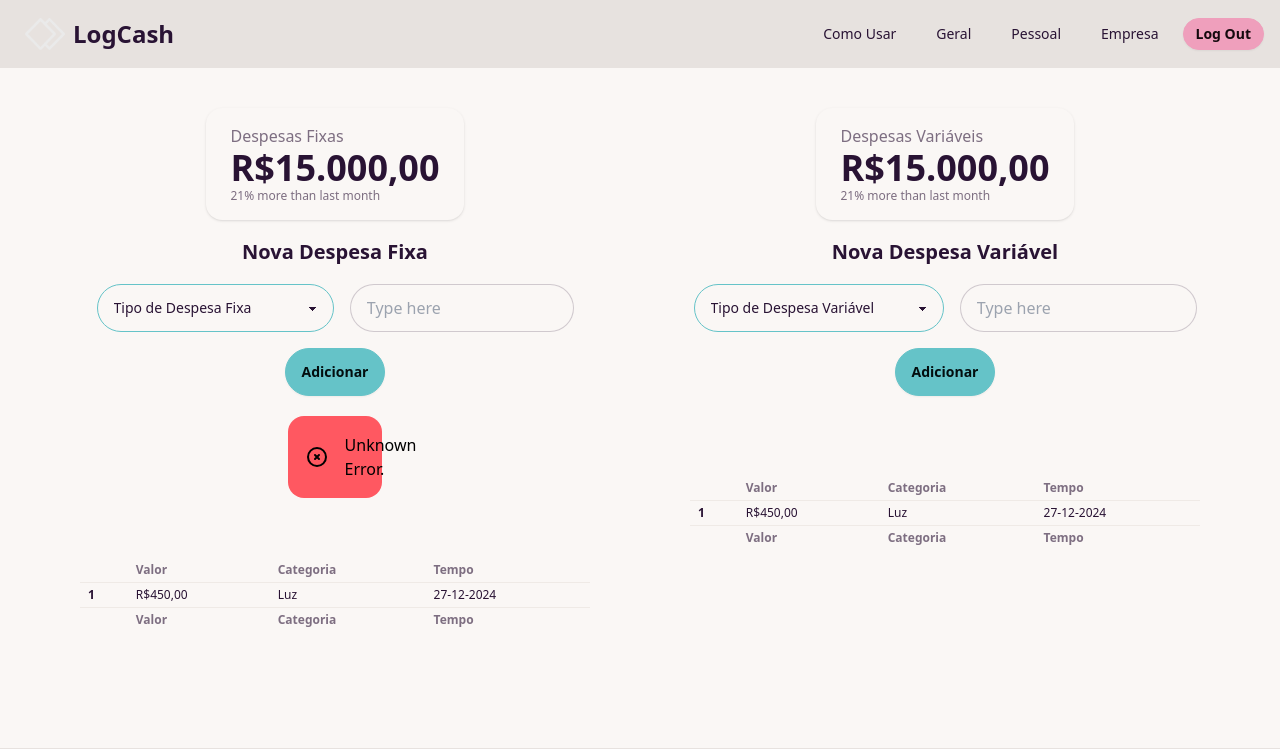
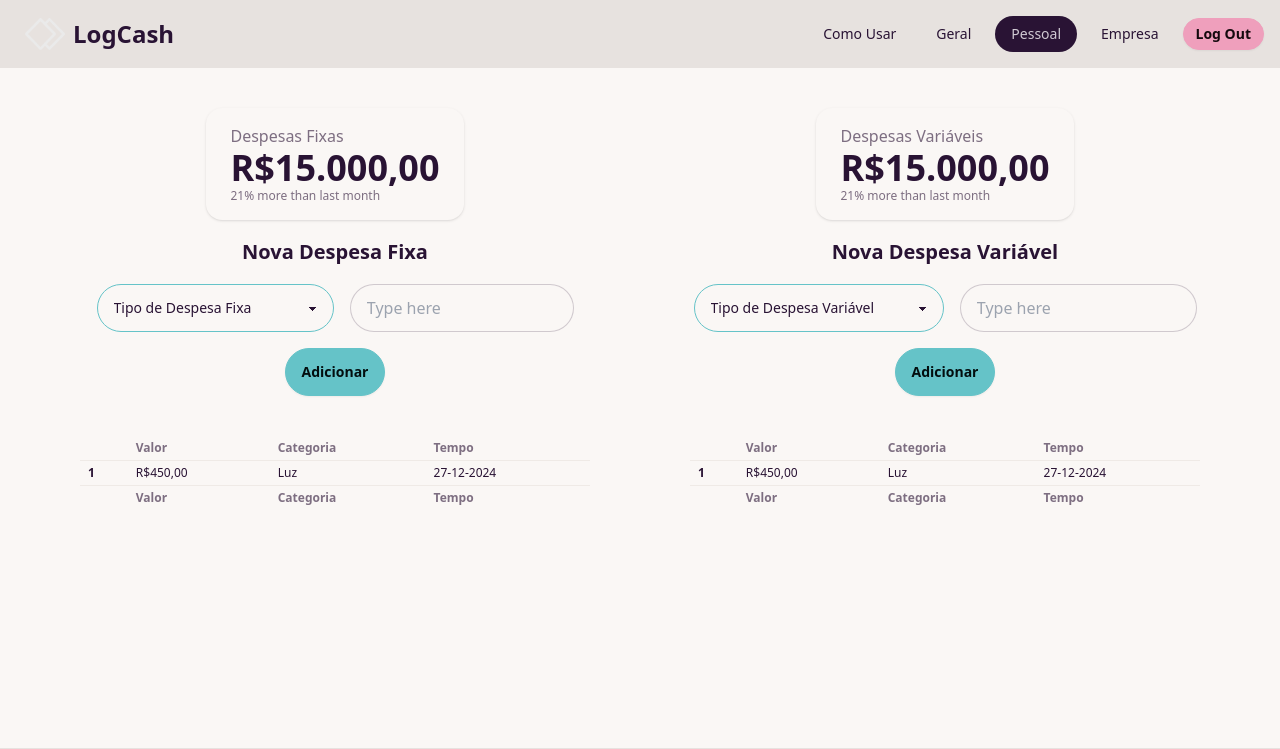
Before and after one commit to alogieishara/final-project, a Flask app: page /pessoal in a window 1280 px wide. Shown: the top 749 px of the page. Run offline with Flask 3, Linux system fonts and the light colour scheme; a user stored in the database is signed in; some libraries are stand-ins or nearby versions.

Commit message:
Finalmente o error handling usando flash tá funcionando, crie mais rotas!

```diff
--- a/app.py
+++ b/app.py
@@ -26,7 +26,6 @@ Session(app)
 # Configure CS50 Library to use SQLite database
 db = SQL("sqlite:///logcash.db")
 
-
 @app.after_request
 def after_request(response):
     """Ensure responses aren't cached"""
@@ -41,7 +40,7 @@ def after_request(response):
 @login_required # if you go to this route not logged in, you'll be redirected to /login
 def index():
     """Homepage"""
-    return render_template("index.html")
+    return render_template("index.html", active_page="geral")
 
 @app.route("/login", methods=["GET", "POST"])
 def login():
@@ -90,12 +89,47 @@ def login():
 @login_required # if you go to this route not logged in, you'll be redirected to /login
 def pessoal():
     """Gastos Pessoais"""
-    error = "tails"
 
     cFixo = db.execute("SELECT categoria FROM categorias WHERE escopo = 'pessoal' AND tipo = 'fixo'")
     cVariavel = db.execute("SELECT categoria FROM categorias WHERE escopo = 'pessoal' AND tipo = 'variavel'")
 
-    return render_template("pessoal.html", cFixo=cFixo, cVariavel=cVariavel, error=error)
+
+    return render_template("pessoal.html", cFixo=cFixo, cVariavel=cVariavel, active_page="pessoal")
+
+
+@app.route("/dpfixa", methods=["POST"])
+@login_required
+def dpfixa():
+    if not request.form.get("selectfx"):
+        flash("Favor selecionar categoria da despesa.", "error")
+        return redirect("/pessoal")
+
+    elif not request.form.get("inputfx"):
+        flash("Favor digitar o valor da despesa.", "error")
+        return redirect("/pessoal")
+
+    elif not request.form.get("inputfx").isnumeric():
+        flash("Valor pode conter apenas números.", "error")
+        return redirect("/pessoal")
+
+    return redirect("/pessoal")
+
+@app.route("/dpvariavel", methods=["POST"])
+@login_required
+def dpvariavel():
+    if not request.form.get("selectvr"):
+        flash("Favor selecionar categoria da despesa.", "error")
+        return redirect("/pessoal")
+
+    elif not request.form.get("inputvr"):
+        flash("Favor digitar o valor da despesa.", "error")
+        return redirect("/pessoal")
+
+    elif not request.form.get("inputvr").isnumeric():
+        flash("Valor pode conter apenas números.", "error")
+        return redirect("/pessoal")
+
+    return redirect("/pessoal")
 
 
 @app.route("/register", methods=["GET", "POST"])
--- a/templates/layout.html
+++ b/templates/layout.html
@@ -49,9 +49,9 @@
             <ul class="hidden menu sm:menu-horizontal gap-2">
                 <li><a>Como Usar</a></li>
                 {% if session["user_id"] %}
-                <li><a href="/index">Geral</a></li>
-                <li><a href="/pessoal">Pessoal</a></li>
-                <li><a>Empresa</a></li>
+                <li><a href="/index" class="{{ 'active' if active_page == 'geral' else '' }}">Geral</a></li>
+                <li><a href="/pessoal" class="{{ 'active' if active_page == 'pessoal' else '' }}">Pessoal</a></li>
+                <li><a class="{{ 'active' if active_page == 'empresa' else '' }}">Empresa</a></li>
                 <a class="btn btn-sm btn-secondary" href="/logout">Log Out</a>
                 {% else %}
                 <a class="btn btn-sm btn-primary" href="/register">Registrar</a>
@@ -59,13 +59,30 @@
             </ul>
         </nav>
 
-        {% if get_flashed_messages() %}
-            <header>
-                <div class="alert alert-primary mb-0 text-center" role="alert">
-                    {{ get_flashed_messages() | join(" ") }}
+        {% with messages = get_flashed_messages(with_categories=True) %}
+            {% if messages %}
+                <div class="p-2"></div>
+                <div class="flex flex-col items-center -mb-5">
+                    {% for category, message in messages %}
+                        <div
+                            role="alert"
+                            class="alert w-1/2 {{ 'alert-error' if category == 'error' else 'alert-success' }}">
+                            <svg xmlns="http://www.w3.org/2000/svg"
+                                class="h-6 w-6 shrink-0 stroke-current"
+                                fill="none"
+                                viewBox="0 0 24 24">
+                                <path
+                                    stroke-linecap="round"
+                                    stroke-linejoin="round"
+                                    stroke-width="2"
+                                    d="M10 14l2-2m0 0l2-2m-2 2l-2-2m2 2l2 2m7-2a9 9 0 11-18 0 9 9 0 0118 0z" />
+                            </svg>
+                            <span>{{ message }}</span>
+                        </div>
+                    {% endfor %}
                 </div>
-            </header>
-        {% endif %}
+            {% endif %}
+        {% endwith %}
 
         <main class="grow">
             {% block main %}{% endblock %}
--- a/templates/login.html
+++ b/templates/login.html
@@ -37,7 +37,7 @@
 </form>
 <script>
     var error = {{ error | tojson }};
-    var errorMessage = 'Unknown Error';
+    var errorMessage = '<div role="alert" class="alert alert-error w-1/2"><svg xmlns="http://www.w3.org/2000/svg" class="h-6 w-6 shrink-0 stroke-current" fill="none" viewBox="0 0 24 24"><path stroke-linecap="round" stroke-linejoin="round" stroke-width="2" d="M10 14l2-2m0 0l2-2m-2 2l-2-2m2 2l2 2m7-2a9 9 0 11-18 0 9 9 0 0118 0z" /></svg><span>Unknown Error.</span></div>';
 
     if (error == 'username') {
         errorMessage =  '<div role="alert" class="alert alert-error w-1/2"><svg xmlns="http://www.w3.org/2000/svg" class="h-6 w-6 shrink-0 stroke-current" fill="none" viewBox="0 0 24 24"><path stroke-linecap="round" stroke-linejoin="round" stroke-width="2" d="M10 14l2-2m0 0l2-2m-2 2l-2-2m2 2l2 2m7-2a9 9 0 11-18 0 9 9 0 0118 0z" /></svg><span>Error! Username cannot be empty.</span></div>'
--- a/templates/pessoal.html
+++ b/templates/pessoal.html
@@ -4,6 +4,8 @@
     Pessoal
 {% endblock %}
 {% block main %}
+
+
 <div class="flex sm:flex-row flex-col justify-center items-start gap-5 mt-10">
   <div class="flex-1 flex flex-col items-center sm:ml-20 sm:mr-10">
     <div class="stats shadow">
@@ -18,18 +20,21 @@
       <h3>Nova Despesa Fixa</h3>
     </article>
     <div class="p-2"></div>
+    <form action="/dpfixa" method="post">
       <div class="flex gap-4 items-center">
-      <select class="select select-primary w-full max-w-xs">
+        <select class="select select-primary w-full max-w-xs" name="selectfx">
           <option disabled selected>Tipo de Despesa Fixa</option>
           {% for cFixo in cFixo %}
             <option value="{{ cFixo.categoria }}">{{ cFixo.categoria }}</option>
           {% endfor %}
         </select>
-      <input type="text" placeholder="Type here" class="input input-bordered w-full max-w-xs" />
+        <input type="text" placeholder="Type here" class="input input-bordered w-full max-w-xs" name="inputfx" />
       </div>
       <div class="p-2"></div>
-    <button class="btn btn-primary">Adicionar</button>
-    <div class="flex flex-col justify-center items-center gap-3 p-5" id="alertfx"></div>
+      <div class="flex justify-center">
+      <button class="btn btn-primary" type="submit" name="submitfx">Adicionar</button>
+      </div>
+    </form>
     <div class="p-5"></div>
     <table class="table table-xs">
       <thead>
@@ -72,18 +77,21 @@
       <h3>Nova Despesa Variável</h3>
     </article>
     <div class="p-2"></div>
-    <div class="flex gap-4">
-      <select class="select select-primary w-full max-w-xs">
+    <form action="/dpvariavel" method="post">
+      <div class="flex gap-4 items-center">
+        <select class="select select-primary w-full max-w-xs" name="selectvr">
           <option disabled selected>Tipo de Despesa Variável</option>
           {% for cVariavel in cVariavel %}
             <option value="{{ cVariavel.categoria }}">{{ cVariavel.categoria }}</option>
           {% endfor %}
         </select>
-      <input type="text" placeholder="Type here" class="input input-bordered w-full max-w-xs" />
+        <input type="text" placeholder="Type here" class="input input-bordered w-full max-w-xs" name="inputvr" />
       </div>
       <div class="p-2"></div>
-    <button class="btn btn-primary">Adicionar</button>
-    <div class="flex flex-col justify-center items-center gap-3 p-5" id="alertvr"></div>
+      <div class="flex justify-center">
+      <button class="btn btn-primary" type="submit" name="submitvr">Adicionar</button>
+      </div>
+    </form>
     <div class="p-5"></div>
     <table class="table table-xs">
       <thead>
@@ -116,40 +124,6 @@
 </div>
 <div class="p-5"></div>
 
-<script>
-    var error = {{ error | tojson }};
-    var errorMessage = '<div role="alert" class="alert alert-error w-1/2"><svg xmlns="http://www.w3.org/2000/svg" class="h-6 w-6 shrink-0 stroke-current" fill="none" viewBox="0 0 24 24"><path stroke-linecap="round" stroke-linejoin="round" stroke-width="2" d="M10 14l2-2m0 0l2-2m-2 2l-2-2m2 2l2 2m7-2a9 9 0 11-18 0 9 9 0 0118 0z" /></svg><span>Unknown Error.</span></div>'
-
-    if (error == 'email') {
-        errorMessage =  '<div role="alert" class="alert alert-error w-1/2"><svg xmlns="http://www.w3.org/2000/svg" class="h-6 w-6 shrink-0 stroke-current" fill="none" viewBox="0 0 24 24"><path stroke-linecap="round" stroke-linejoin="round" stroke-width="2" d="M10 14l2-2m0 0l2-2m-2 2l-2-2m2 2l2 2m7-2a9 9 0 11-18 0 9 9 0 0118 0z" /></svg><span>Email can not be empty.</span></div>'
-    }
-
-    if (error == 'emailincorrect') {
-        errorMessage =  '<div role="alert" class="alert alert-error w-1/2"><svg xmlns="http://www.w3.org/2000/svg" class="h-6 w-6 shrink-0 stroke-current" fill="none" viewBox="0 0 24 24"><path stroke-linecap="round" stroke-linejoin="round" stroke-width="2" d="M10 14l2-2m0 0l2-2m-2 2l-2-2m2 2l2 2m7-2a9 9 0 11-18 0 9 9 0 0118 0z" /></svg><span>Email is not formatted correctly.</span></div>'
-    }
-
-    if (error == 'username') {
-        errorMessage =  '<div role="alert" class="alert alert-error w-1/2"><svg xmlns="http://www.w3.org/2000/svg" class="h-6 w-6 shrink-0 stroke-current" fill="none" viewBox="0 0 24 24"><path stroke-linecap="round" stroke-linejoin="round" stroke-width="2" d="M10 14l2-2m0 0l2-2m-2 2l-2-2m2 2l2 2m7-2a9 9 0 11-18 0 9 9 0 0118 0z" /></svg><span>Username cannot be empty.</span></div>'
-    }
-
-    if (error == 'password') {
-        errorMessage =  '<div role="alert" class="alert alert-error w-1/2"><svg xmlns="http://www.w3.org/2000/svg" class="h-6 w-6 shrink-0 stroke-current" fill="none" viewBox="0 0 24 24"><path stroke-linecap="round" stroke-linejoin="round" stroke-width="2" d="M10 14l2-2m0 0l2-2m-2 2l-2-2m2 2l2 2m7-2a9 9 0 11-18 0 9 9 0 0118 0z" /></svg><span>Password cannot be empty.</span></div>'
-    }
-
-    if (error == 'match') {
-        errorMessage =  '<div role="alert" class="alert alert-error w-1/2"><svg xmlns="http://www.w3.org/2000/svg" class="h-6 w-6 shrink-0 stroke-current" fill="none" viewBox="0 0 24 24"><path stroke-linecap="round" stroke-linejoin="round" stroke-width="2" d="M10 14l2-2m0 0l2-2m-2 2l-2-2m2 2l2 2m7-2a9 9 0 11-18 0 9 9 0 0118 0z" /></svg><span>Password not matching confirmation.</span></div>'
-    }
-
-    if (error == 'invalid') {
-        errorMessage =  '<div role="alert" class="alert alert-error w-1/2"><svg xmlns="http://www.w3.org/2000/svg" class="h-6 w-6 shrink-0 stroke-current" fill="none" viewBox="0 0 24 24"><path stroke-linecap="round" stroke-linejoin="round" stroke-width="2" d="M10 14l2-2m0 0l2-2m-2 2l-2-2m2 2l2 2m7-2a9 9 0 11-18 0 9 9 0 0118 0z" /></svg><span>Username already exists.</span></div>'
-    }
-
-    window.onload = function() {
-        if (error !== null && error !== 'none') {
-            document.getElementById('alertfx').innerHTML = errorMessage;
-        }
-    }
-</script>
 {% endblock %}
 {% block content %}
 {% endblock %}
```
Also changed, not shown: static/dist/css/output.css (+49 -0 lines). Lines whose indentation alone changed are shown as unchanged.
